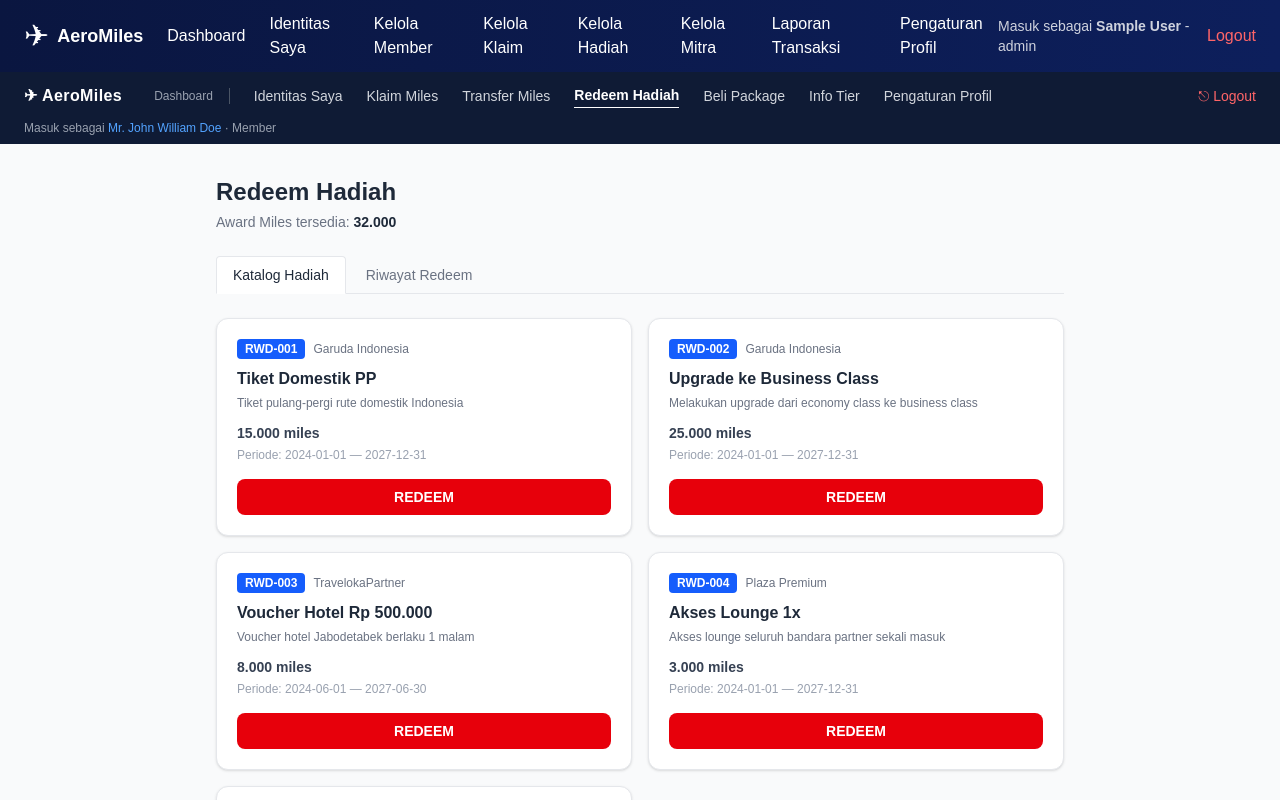
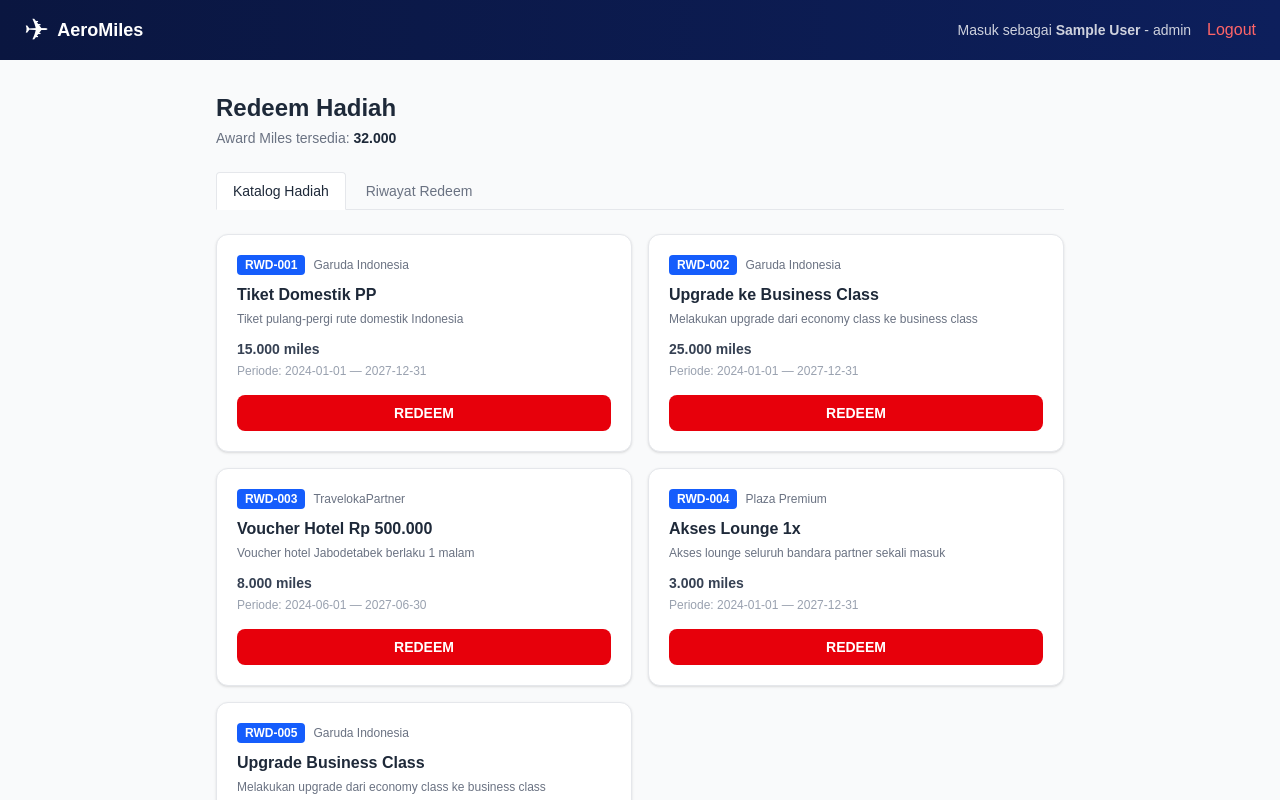
Before and after one commit to Slamooyn/tk3-basdat, a Next.js app in the folder frontend/: page /fitur_cello/fitur_redeem in a window 1280 px wide. Shown: the top 800 px of the page. Built offline with nearby package versions, Linux system fonts and the light colour scheme; sample sign-in values are in the browser's storage.

Commit message:
Assigning to every feature to navbar v.1

```diff
--- a/frontend/app/fitur_abhirama/transfer-member/page.tsx
+++ b/frontend/app/fitur_abhirama/transfer-member/page.tsx
@@ -156,24 +156,7 @@ export default function TransferMilesMember() {
 
   return (
     <div className="min-h-screen bg-[#0a0f1e] text-white font-sans">
-      {/* Navbar */}
-      <nav className="bg-[#0d1530] border-b border-white/10 px-6 py-3 flex items-center justify-between">
-        <div className="flex items-center gap-3">
-          <span className="text-[#4fa3e0] text-xl font-bold tracking-tight">✈ AeroMiles</span>
-          <span className="text-white/30 text-sm hidden md:block">|</span>
-          <span className="text-white/60 text-sm hidden md:block">
-            Masuk sebagai Mr. John Doe · Member
-          </span>
-        </div>
-        <div className="flex items-center gap-4 text-sm text-white/60">
-          <span>Dashboard</span>
-          <span>Klaim Miles</span>
-          <span className="text-[#4fa3e0] font-semibold border-b border-[#4fa3e0]">Transfer Miles</span>
-          <span>Redeem Hadiah</span>
-          <span>Beli Package</span>
-          <span>Logout</span>
-        </div>
-      </nav>
+
 
       <div className="max-w-5xl mx-auto px-6 py-8">
         {/* Header */}
--- a/frontend/app/fitur_cello/fitur_informasi_tier/page.tsx
+++ b/frontend/app/fitur_cello/fitur_informasi_tier/page.tsx
@@ -85,31 +85,6 @@ export default function InfoTier() {
 
   return (
     <div className="min-h-screen bg-gray-50">
-      <nav className="bg-[#0f1b35] text-white px-6 py-3 flex items-center gap-6 text-sm flex-wrap">
-        <span className="font-bold text-base tracking-wide mr-2">✈ AeroMiles</span>
-        <span className="text-gray-400 text-xs border-r border-gray-600 pr-4">Dashboard</span>
-        {["Identitas Saya", "Klaim Miles", "Transfer Miles", "Redeem Hadiah", "Beli Package"].map(
-          (item) => (
-            <a key={item} href="#" className="text-gray-300 hover:text-white transition-colors">
-              {item}
-            </a>
-          )
-        )}
-        <a href="#" className="text-white font-semibold border-b border-white pb-0.5">
-          Info Tier
-        </a>
-        <a href="#" className="text-gray-300 hover:text-white transition-colors">
-          Pengaturan Profil
-        </a>
-        <a href="#" className="ml-auto text-red-400 hover:text-red-300 transition-colors">
-          ⎋ Logout
-        </a>
-      </nav>
-      <div className="bg-[#0f1b35] text-gray-400 text-xs px-6 pb-2">
-        Masuk sebagai{" "}
-        <span className="text-blue-400 font-medium">{dummyMember.nama}</span> · Member
-      </div>
-
       <div className="max-w-2xl mx-auto px-6 py-8">
         <h1 className="text-2xl font-bold text-gray-800 mb-6">Info Tier</h1>
 
--- a/frontend/app/fitur_cello/fitur_laporan/page.tsx
+++ b/frontend/app/fitur_cello/fitur_laporan/page.tsx
@@ -89,29 +89,6 @@ export default function LaporanTransaksi() {
 
   return (
     <div className="min-h-screen bg-gray-50">
-      <nav className="bg-[#0f1b35] text-white px-6 py-3 flex items-center gap-5 text-sm flex-wrap">
-        <span className="font-bold text-base tracking-wide mr-2">✈ AeroMiles</span>
-        <span className="text-gray-400 text-xs border-r border-gray-600 pr-4">Dashboard</span>
-        {["Kelola Member", "Kelola Klaim", "Kelola Hadiah", "Kelola Mitra"].map((item) => (
-          <a key={item} href="#" className="text-gray-300 hover:text-white transition-colors">
-            {item}
-          </a>
-        ))}
-        <a href="#" className="text-white font-semibold border-b border-white pb-0.5">
-          Laporan Transaksi
-        </a>
-        <a href="#" className="text-gray-300 hover:text-white transition-colors">
-          Pengaturan Profil
-        </a>
-        <a href="#" className="ml-auto text-red-400 hover:text-red-300 transition-colors">
-          ⎋ Logout
-        </a>
-      </nav>
-      <div className="bg-[#0f1b35] text-gray-400 text-xs px-6 pb-2">
-        Masuk sebagai{" "}
-        <span className="text-blue-400 font-medium">{dummyStaf.nama}</span> · Staff
-      </div>
-
       <div className="max-w-5xl mx-auto px-6 py-8">
         <h1 className="text-2xl font-bold text-gray-800 mb-6">Laporan & Riwayat Transaksi</h1>
         <div className="grid grid-cols-3 gap-4 mb-7">
--- a/frontend/app/fitur_cello/fitur_redeem/page.tsx
+++ b/frontend/app/fitur_cello/fitur_redeem/page.tsx
@@ -112,32 +112,6 @@ export default function RedeemHadiah() {
 
   return (
     <div className="min-h-screen bg-gray-50">
-      <nav className="bg-[#0f1b35] text-white px-6 py-3 flex items-center gap-6 text-sm flex-wrap">
-        <span className="font-bold text-base tracking-wide mr-2">✈ AeroMiles</span>
-        <span className="text-gray-400 text-xs border-r border-gray-600 pr-4">
-          Dashboard
-        </span>
-        {["Identitas Saya", "Klaim Miles", "Transfer Miles"].map((item) => (
-          <a key={item} href="#" className="text-gray-300 hover:text-white transition-colors">
-            {item}
-          </a>
-        ))}
-        <a href="#" className="text-white font-semibold border-b border-white pb-0.5">
-          Redeem Hadiah
-        </a>
-        {["Beli Package", "Info Tier", "Pengaturan Profil"].map((item) => (
-          <a key={item} href="#" className="text-gray-300 hover:text-white transition-colors">
-            {item}
-          </a>
-        ))}
-        <a href="#" className="ml-auto text-red-400 hover:text-red-300 transition-colors">
-          ⎋ Logout
-        </a>
-      </nav>
-      <div className="bg-[#0f1b35] text-gray-400 text-xs px-6 pb-2">
-        Masuk sebagai{" "}
-        <span className="text-blue-400 font-medium">{dummyMember.nama}</span> · Member
-      </div>
       <div className="max-w-4xl mx-auto px-6 py-8">
         <h1 className="text-2xl font-bold text-gray-800 mb-1">Redeem Hadiah</h1>
         <p className="text-sm text-gray-500 mb-6">
--- a/frontend/app/fitur_hafizh/kelola-hadiah/page.tsx
+++ b/frontend/app/fitur_hafizh/kelola-hadiah/page.tsx
@@ -133,18 +133,6 @@ export default function KelolaHadiah() {
         <h1 className="text-2xl font-bold text-gray-800">Kelola Hadiah & Penyedia</h1>
         <p className="text-sm text-gray-500">Masuk sebagai Mr. Admin Aero - Staf</p>
       </div>
-
-      {/* Navbar */}
-      <nav className="bg-[#1a2e4a] text-white px-6 py-3 rounded-lg mb-6 flex gap-6 text-sm font-medium">
-        <span className="cursor-pointer hover:text-gray-300">Dashboard</span>
-        <span className="cursor-pointer hover:text-gray-300">Kelola Member</span>
-        <span className="cursor-pointer hover:text-gray-300">Kelola Klaim</span>
-        <span className="text-yellow-300 border-b-2 border-yellow-300">Kelola Hadiah</span>
-        <span className="cursor-pointer hover:text-gray-300">Kelola Mitra</span>
-        <span className="cursor-pointer hover:text-gray-300">Laporan Transaksi</span>
-        <span className="cursor-pointer hover:text-gray-300">Pengaturan Profil</span>
-        <span className="text-red-400 cursor-pointer hover:text-red-300">Logout</span>
-      </nav>
 
       {/* Filter & Tombol Tambah */}
       <div className="flex justify-between items-center mb-4">
--- a/frontend/app/fitur_hafizh/kelola-mitra/page.tsx
+++ b/frontend/app/fitur_hafizh/kelola-mitra/page.tsx
@@ -96,18 +96,6 @@ export default function KelolaMitra() {
         <h1 className="text-2xl font-bold text-gray-800">Kelola Mitra</h1>
         <p className="text-sm text-gray-500">Masuk sebagai Mr. Admin Aero - Staf</p>
       </div>
-
-      {/* Navbar */}
-      <nav className="bg-[#1a2e4a] text-white px-6 py-3 rounded-lg mb-6 flex gap-6 text-sm font-medium">
-        <span className="cursor-pointer hover:text-gray-300">Dashboard</span>
-        <span className="cursor-pointer hover:text-gray-300">Kelola Member</span>
-        <span className="cursor-pointer hover:text-gray-300">Kelola Klaim</span>
-        <span className="cursor-pointer hover:text-gray-300">Kelola Hadiah</span>
-        <span className="text-yellow-300 border-b-2 border-yellow-300">Kelola Mitra</span>
-        <span className="cursor-pointer hover:text-gray-300">Laporan Transaksi</span>
-        <span className="cursor-pointer hover:text-gray-300">Pengaturan Profil</span>
-        <span className="text-red-400 cursor-pointer hover:text-red-300">Logout</span>
-      </nav>
 
       {/* Tombol Tambah */}
       <div className="flex justify-end mb-4">
--- a/frontend/app/fitur_wajib/Navbar.tsx
+++ b/frontend/app/fitur_wajib/Navbar.tsx
@@ -23,32 +23,50 @@ export default function Navbar() {
     return (
         <nav className="bg-gradient-to-r from-[var(--color-navy-dark)] to-[var(--color-navy-mid)] text-white px-6 py-3">
             <div className="flex justify-between items-center">
+
+                {/* LEFT */}
                 <div className="flex items-center gap-6">
                     <div className="flex items-center gap-2">
                         <span className="text-3xl">✈</span>
                         <span className="font-bold text-lg">AeroMiles</span>
                     </div>
 
-                    {user && (
+                    {/* ================= MEMBER ================= */}
+                    {user?.role === "member" && (
                         <>
                             <Link href="/fitur_wajib/dashboard">Dashboard</Link>
                             <Link href="/fitur_salman/manajemen_identitas_member">Identitas Saya</Link>
+                            <Link href="#">Klaim Miles</Link>
+                            <Link href="/fitur_abhirama/transfer-member">Transfer Miles</Link>
+                            <Link href="/fitur_cello/fitur_redeem">Redeem Hadiah</Link>
+                            <Link href="#">Beli Package</Link>
+                            <Link href="/fitur_cello/fitur_informasi_tier">Info Tier</Link>
+                            <Link href="/fitur_wajib/profile">Pengaturan Profil</Link>
+                        </>
+                    )}
+
+                    {/* ================= STAFF ================= */}
+                    {user?.role === "staff" && (
+                        <>
+                            <Link href="/fitur_wajib/dashboard">Dashboard</Link>
                             <Link href="/fitur_salman/manajemen_data_member">Kelola Member</Link>
                             <Link href="/fitur_wajib/kelola-klaim">Kelola Klaim</Link>
-                            <Link href="/fitur_wajib/kelola-hadiah">Kelola Hadiah</Link>
-                            <Link href="/fitur_wajib/kelola-mitra">Kelola Mitra</Link>
-                            <Link href="/fitur_wajib/laporan-transaksi">Laporan Transaksi</Link>
+                            <Link href="/fitur_hafizh/kelola-hadiah">Kelola Hadiah & Penyedia</Link>
+                            <Link href="/fitur_hafizh/kelola-mitra">Kelola Mitra</Link>
+                            <Link href="/fitur_cello/fitur_laporan">Laporan Transaksi</Link>
                             <Link href="/fitur_wajib/profile">Pengaturan Profil</Link>
                         </>
                     )}
                 </div>
 
+                {/* RIGHT */}
                 <div className="flex items-center gap-4">
                     {user ? (
                         <>
                             <span className="text-sm opacity-80">
                                 Masuk sebagai <b>{user.name}</b> - {user.role}
                             </span>
+
                             <button
                                 onClick={handleLogout}
                                 className="text-red-400 hover:text-red-300"
@@ -60,14 +78,14 @@ export default function Navbar() {
                         <>
                             <button
                                 onClick={() => router.push("/fitur_wajib/login")}
-                                className="px-3 py-1 rounded bg-[var(--color-primary)] hover:bg-[var(--color-primary-dark)] transition"
+                                className="px-3 py-1 rounded bg-[var(--color-primary)] hover:bg-[var(--color-primary-dark)]"
                             >
                                 Login
                             </button>
 
                             <button
                                 onClick={() => router.push("/fitur_wajib/registrasi")}
-                                className="px-3 py-1 rounded bg-[var(--color-primary)] hover:bg-[var(--color-primary-dark)] transition"
+                                className="px-3 py-1 rounded bg-[var(--color-primary)] hover:bg-[var(--color-primary-dark)]"
                             >
                                 Registrasi
                             </button>
```
Also changed, not shown: frontend/app/page.tsx (+11 -62 lines).
